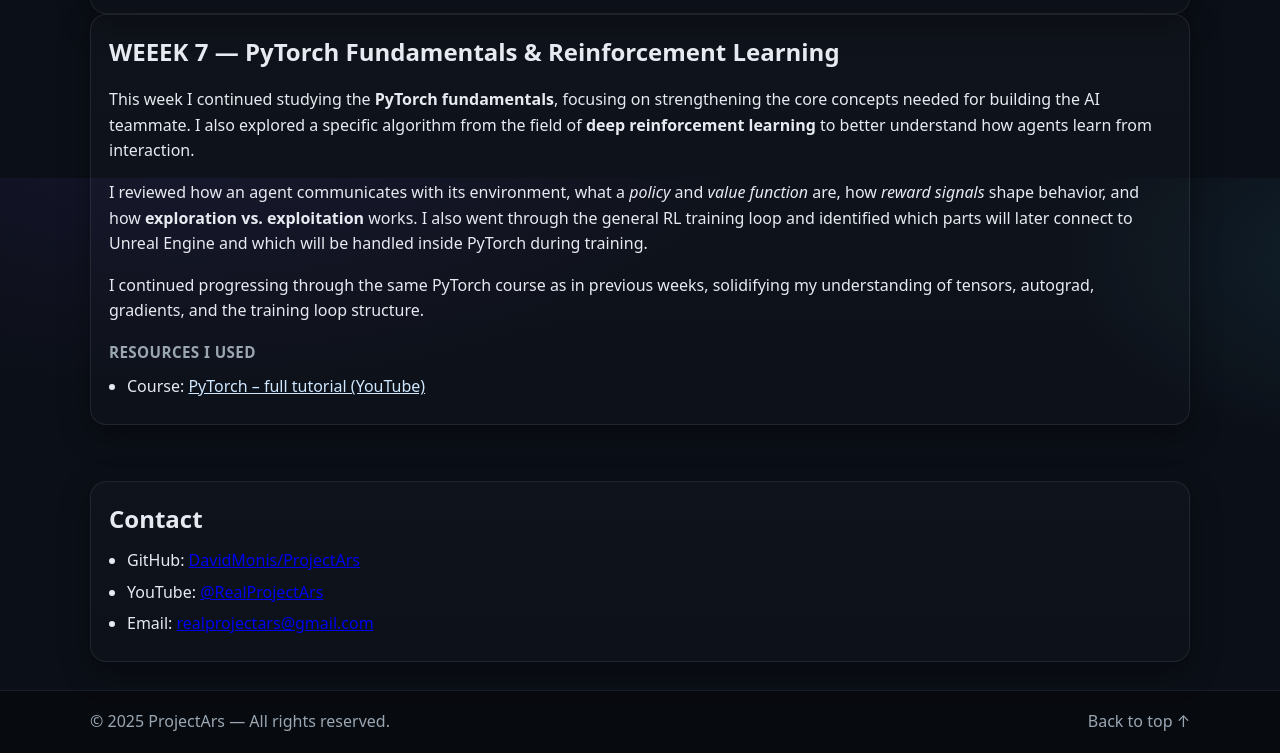
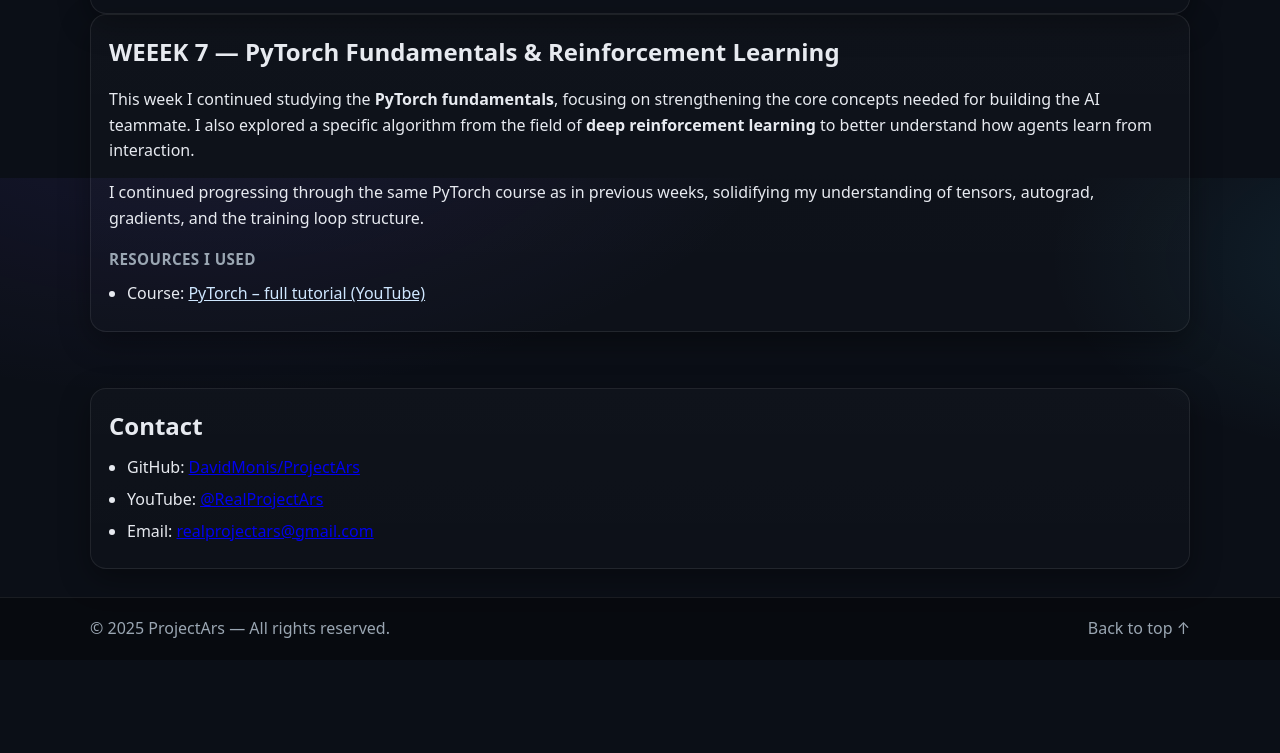
Before and after one commit to DavidMonis/ProjectArs, a plain HTML site: page index.html in a window 1280 px wide. Shown: the part 3022-3775 px from the top of the page. After the commit the page ends 3682 px from the top, so only its background shows below. Drawn offline with Linux system fonts and the light colour scheme.

Commit message:
Update index.html

```diff
--- a/index.html
+++ b/index.html
@@ -228,13 +228,6 @@
     agents learn from interaction.
   </p>
   <p>
-    I reviewed how an agent communicates with its environment, what a <em>policy</em> and
-    <em>value function</em> are, how <em>reward signals</em> shape behavior, and how
-    <strong>exploration vs. exploitation</strong> works. I also went through the general RL training loop
-    and identified which parts will later connect to Unreal Engine and which will be handled
-    inside PyTorch during training.
-  </p>
-  <p>
     I continued progressing through the same PyTorch course as in previous weeks, solidifying my
     understanding of tensors, autograd, gradients, and the training loop structure.
   </p>
```
